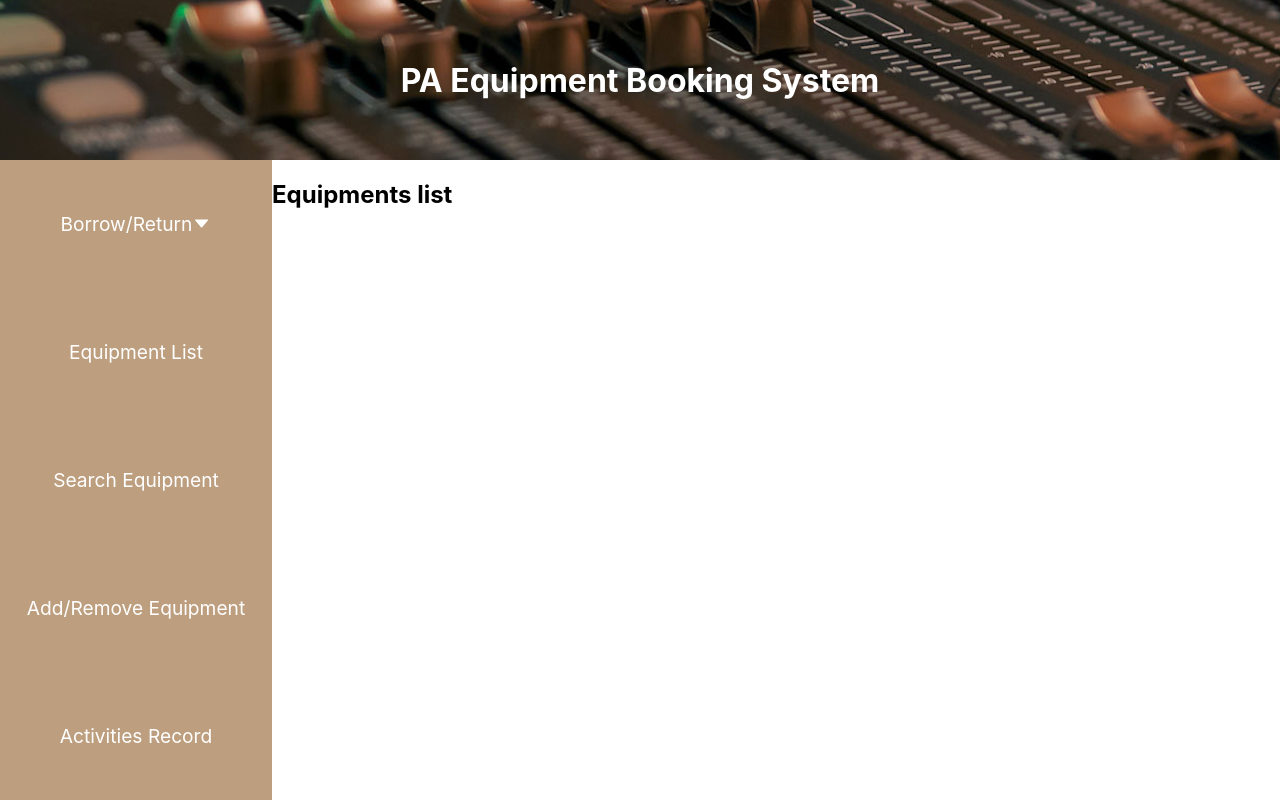
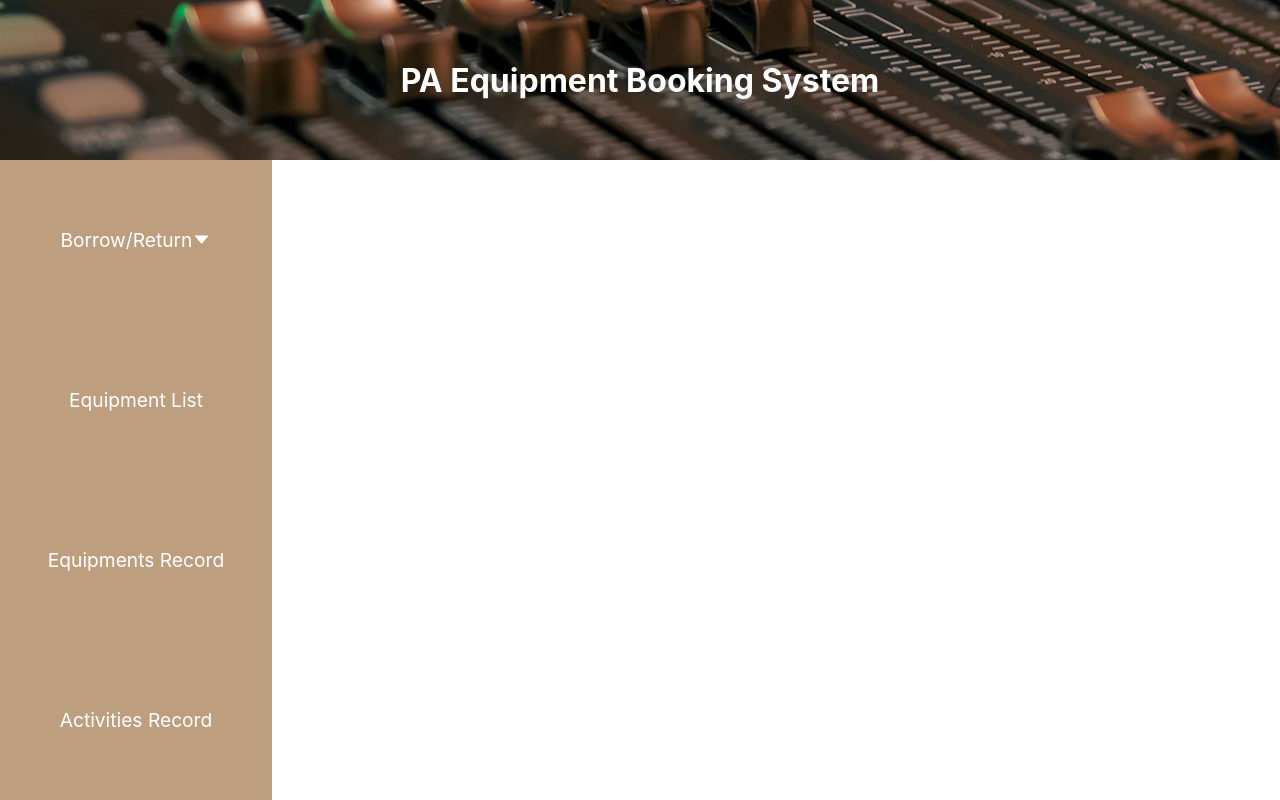
Before and after one commit to leolinpotato/NTUPA-Equipment-Booking-System, a React (Create React App) app in the folder frontend/: page /addRemoveEquipment in a window 1280 px wide. Built offline with nearby package versions, Linux system fonts and the light colour scheme.

Commit message:
update sideBar.js, tags

```diff
--- a/frontend/src/App.js
+++ b/frontend/src/App.js
@@ -5,8 +5,7 @@ import MainPage from './container/mainPage';
 import BorrowPage from './container/borrowPage';
 import ReturnPage from './container/returnPage';
 import EquipmentListPage from './container/equipmentListPage';
-import SearchEquipmentPage from './container/searchEquipmentPage';
-import AddRemoveEquipmentPage from './container/addRemoveEquipmentPage';
+import EquipmentRecordPage from './container/equipmentRecordPage';
 import ActivitiesRecordPage from './container/activitiesRecordPage';
 import EquipmentPage from './container/equipmentPage';
 import { BrowserRouter as Router, Route, Routes } from 'react-router-dom';
@@ -22,8 +21,7 @@ function App() {
               <Route path="/borrow" element={<BorrowPage />} />
               <Route path="/return" element={<ReturnPage />} />
               <Route path="/equipmentList" element={<EquipmentListPage />} />
-              <Route path="/searchEquipment" element={<SearchEquipmentPage />} />
-              <Route path="/addRemoveEquipment" element={<AddRemoveEquipmentPage />} />
+              <Route path="/equipmentRecord" element={<EquipmentRecordPage />} />
               <Route path="/activitiesRecord" element={<ActivitiesRecordPage />} />
               <Route path="/equipment/:id" element={<EquipmentPage />} />
           </Routes>
--- a/frontend/src/components/sideBar.js
+++ b/frontend/src/components/sideBar.js
@@ -3,13 +3,10 @@ import { useState } from "react";
 import '../css/sideBar.css';
 import { CaretDownOutlined, SmileOutlined } from '@ant-design/icons';
 import { Dropdown, Space } from 'antd';
-//import Filter from './filter';
-//import { MdTune, MdOutlineKeyboardArrowDown, MdOutlineKeyboardArrowUp } from "react-icons/md";
 import { useNavigate } from 'react-router-dom';
 
 const SideBar = () => {
-	const menus = [["Equipment List", "equipmentList"], ["Search Equipment", "searchEquipment"], ["Add/Remove Equipment", "addRemoveEquipment"]
-		, ["Activities Record", "activitiesRecord"]];
+	const menus = [["Equipment List", "equipmentList"], ["Equipments Record", "equipmentRecord"], ["Activities Record", "activitiesRecord"]];
 	const items = [
 	{
 		key: '1',
--- a/frontend/src/container/addRemoveEquipmentPage.js
+++ /dev/null
@@ -1,11 +0,0 @@
-import React from 'react'
-//import '../css/mainPage.css'
-
-const EquipmentListPage = () => {
-    return (
-        <div className='equipmentListPageContainer'>
-            <h2>Equipments list</h2>
-        </div>
-    )
-}
-export default EquipmentListPage
--- a/frontend/src/container/equipBlock.js
+++ b/frontend/src/container/equipBlock.js
@@ -10,8 +10,8 @@ const EquipBlock = ({type, props, item, equipment, attr, path}) => {
     const [ Count, setCount ] = useState(0);
 
     const attrColor = (attr) => {
-        const attrList = ['Wire', 'Stand', 'Instrument', 'Speaker', 'Mixer'];
-        const colorList = ['blue', 'green', 'yellow', 'red', 'orange'];
+        const attrList = ['Wire', 'Stand', 'Instrument', 'Speaker', 'Mixer', 'Microphone', 'Other'];
+        const colorList = ['blue', 'green', 'yellow', 'red', 'orange', 'purple', 'pink'];
         for (let i = 0; i < attrList.length; i++)
             if (attr === attrList[i])
                 return colorList[i];
--- a/frontend/src/container/equipmentPage.js
+++ b/frontend/src/container/equipmentPage.js
@@ -13,8 +13,8 @@ const Equipment = () => {
 	console.log(state)
 
 	const attrColor = (attr) => {
-	    const attrList = ['Wire', 'Stand', 'Instrument', 'Speaker', 'Mixer'];
-	    const colorList = ['blue', 'green', 'yellow', 'red', 'orange'];
+	    const attrList = ['Wire', 'Stand', 'Instrument', 'Speaker', 'Mixer', 'Microphone', 'Other'];
+      	const colorList = ['blue', 'green', 'yellow', 'red', 'orange', 'purple', 'pink'];
 	    for (let i = 0; i < attrList.length; i++)
 	        if (attr === attrList[i])
 	            return colorList[i];
--- a/frontend/src/css/sideBar.css
+++ b/frontend/src/css/sideBar.css
@@ -9,7 +9,7 @@
 .sideBarRow {
 	color: white;
 	font-size: 1.2em;
-	height: 20%;
+	height: 25%;
 	display: flex;
     justify-content: center;
     align-items: center;
```
Also changed, not shown: frontend/src/container/equipmentRecordPage.js (renamed from frontend/src/container/searchEquipmentPage.js).
